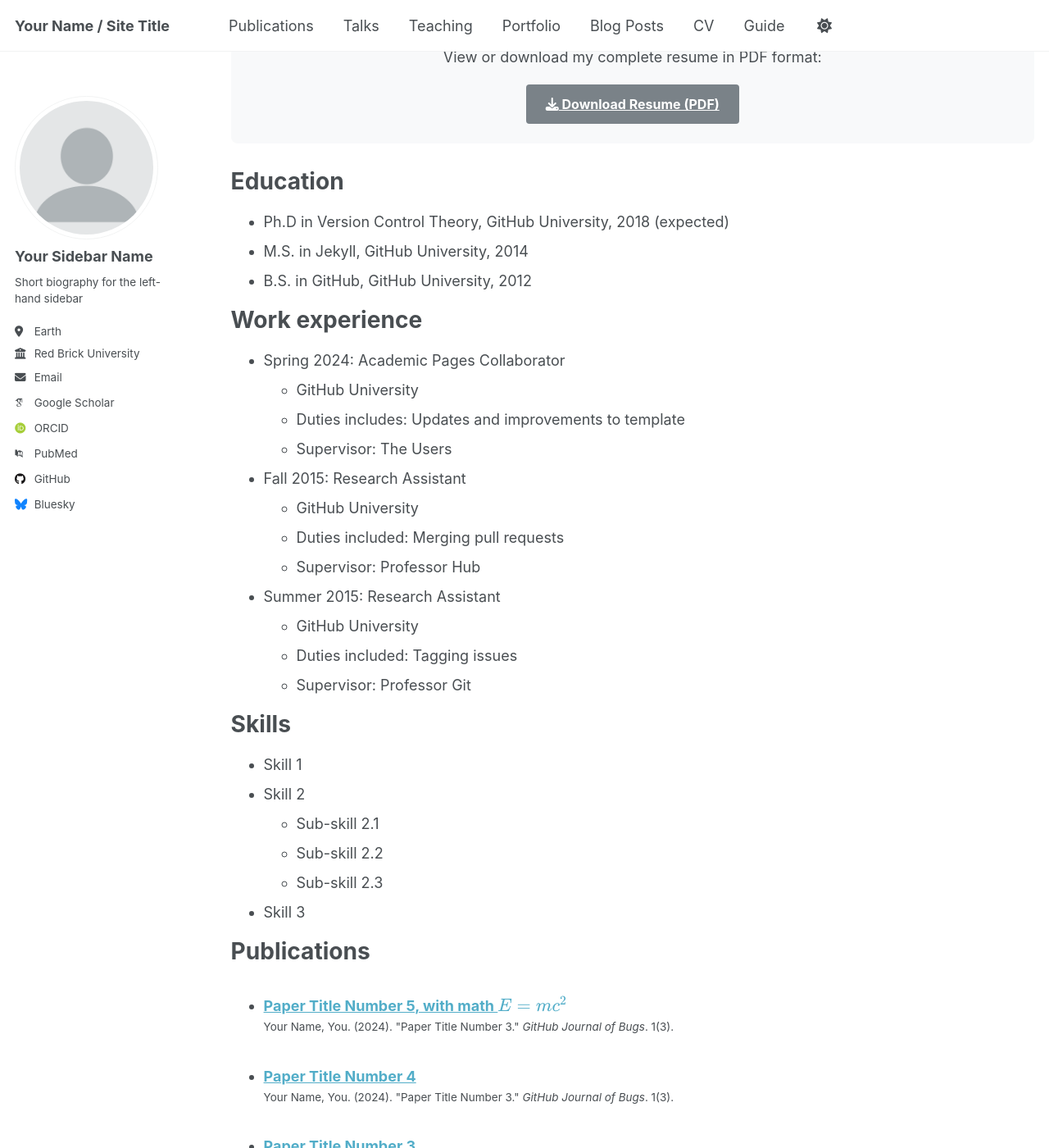
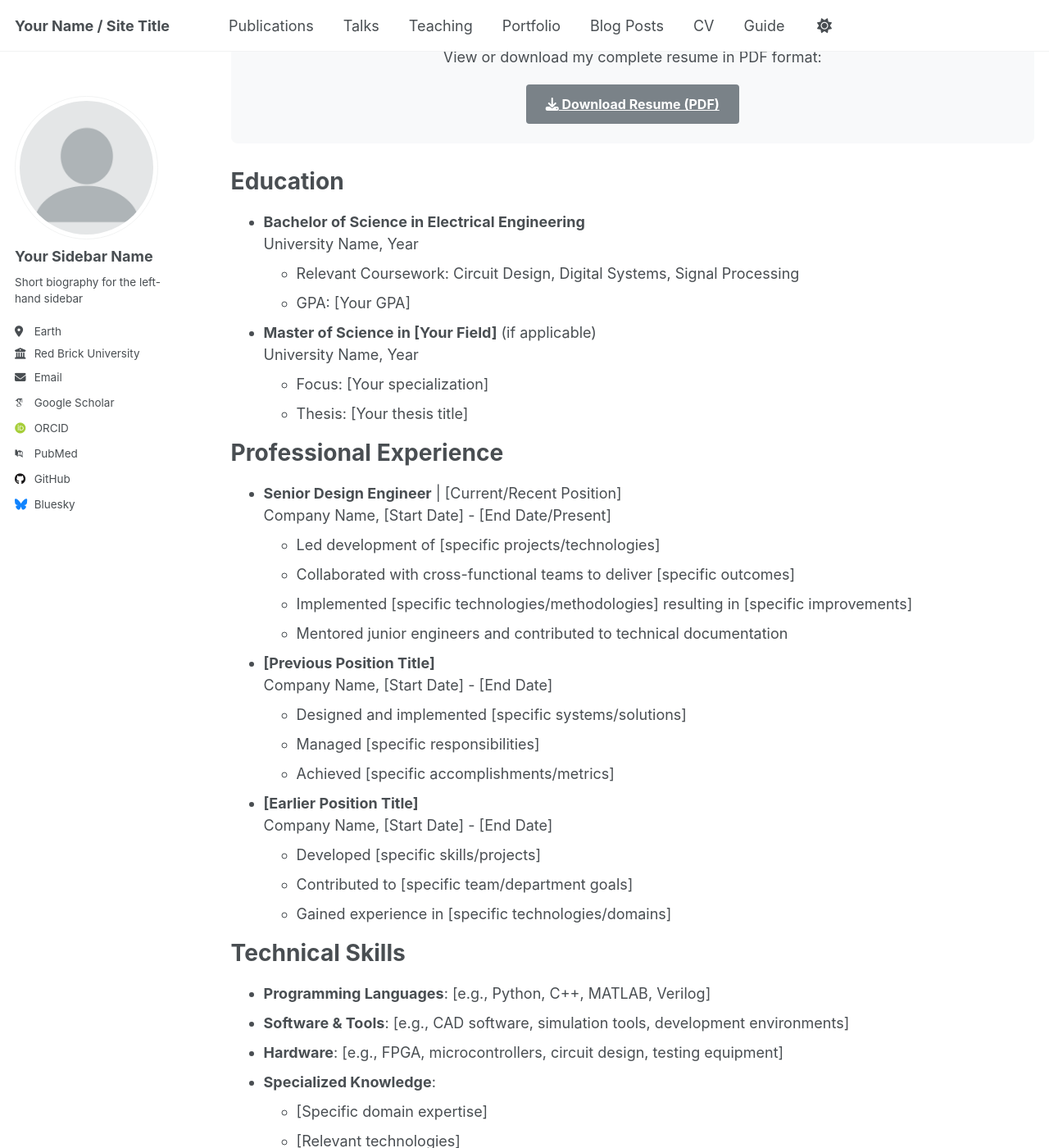
Before and after one commit to liuhcjohn/liuhcjohn.github.io, a Jekyll site: the page built from _pages/cv.md, in a window 1280 px wide and 1400 px high, scrolled down 195 px. Shown: the whole window at 82% size. Built offline with Jekyll 4.4.1, drawn with Linux system fonts in a browser that asks for light colours; some web fonts are replaced; a script that is not in the unit is left out; some of the changed text lies outside the part shown.

Commit message:
Update CV page with professional structure and placeholders for resume content

```diff
--- a/_pages/cv.md
+++ b/_pages/cv.md
@@ -19,35 +19,46 @@ redirect_from:
 
 Education
 ======
-* Ph.D in Version Control Theory, GitHub University, 2018 (expected)
-* M.S. in Jekyll, GitHub University, 2014
-* B.S. in GitHub, GitHub University, 2012
+* **Bachelor of Science in Electrical Engineering**
+  University Name, Year
+  * Relevant Coursework: Circuit Design, Digital Systems, Signal Processing
+  * GPA: [Your GPA]
 
-Work experience
+* **Master of Science in [Your Field]** (if applicable)
+  University Name, Year
+  * Focus: [Your specialization]
+  * Thesis: [Your thesis title]
+
+Professional Experience
 ======
-* Spring 2024: Academic Pages Collaborator
-  * GitHub University
-  * Duties includes: Updates and improvements to template
-  * Supervisor: The Users
+* **Senior Design Engineer** | [Current/Recent Position]
+  Company Name, [Start Date] - [End Date/Present]
+  * Led development of [specific projects/technologies]
+  * Collaborated with cross-functional teams to deliver [specific outcomes]
+  * Implemented [specific technologies/methodologies] resulting in [specific improvements]
+  * Mentored junior engineers and contributed to technical documentation
 
-* Fall 2015: Research Assistant
-  * GitHub University
-  * Duties included: Merging pull requests
-  * Supervisor: Professor Hub
+* **[Previous Position Title]**
+  Company Name, [Start Date] - [End Date]
+  * Designed and implemented [specific systems/solutions]
+  * Managed [specific responsibilities]
+  * Achieved [specific accomplishments/metrics]
 
-* Summer 2015: Research Assistant
-  * GitHub University
-  * Duties included: Tagging issues
-  * Supervisor: Professor Git
+* **[Earlier Position Title]**
+  Company Name, [Start Date] - [End Date]
+  * Developed [specific skills/projects]
+  * Contributed to [specific team/department goals]
+  * Gained experience in [specific technologies/domains]
 
-Skills
+Technical Skills
 ======
-* Skill 1
-* Skill 2
-  * Sub-skill 2.1
-  * Sub-skill 2.2
-  * Sub-skill 2.3
-* Skill 3
+* **Programming Languages**: [e.g., Python, C++, MATLAB, Verilog]
+* **Software & Tools**: [e.g., CAD software, simulation tools, development environments]
+* **Hardware**: [e.g., FPGA, microcontrollers, circuit design, testing equipment]
+* **Specialized Knowledge**:
+  * [Specific domain expertise]
+  * [Relevant technologies]
+  * [Industry standards/protocols]
 
 Publications
 ======
@@ -67,6 +78,27 @@ Teaching
     {% include archive-single-cv.html %}
   {% endfor %}</ul>
 
-Service and leadership
+Certifications & Awards
 ======
-* Currently signed in to 43 different slack teams
+* **[Professional Certification]** - [Issuing Organization], [Year]
+* **[Industry Award/Recognition]** - [Organization], [Year]
+* **[Academic Honor]** - [Institution], [Year]
+
+Projects & Research
+======
+* **Cisco 1RU Senior Design Project** - [Year]
+  * [Brief description of the project]
+  * Technologies used: [List relevant technologies]
+  * [Key achievements/outcomes]
+
+* **[Additional Project Name]**
+  * [Project description and your role]
+  * [Technologies and methodologies used]
+  * [Results and impact]
+
+Professional Activities
+======
+* **[Professional Organization]** - Member since [Year]
+* **[Committee/Board Position]** - [Organization], [Year-Year]
+* **[Conference/Workshop]** - Presenter/Attendee, [Year]
+* **[Volunteer Experience]** - [Organization], [Year-Year]
```
